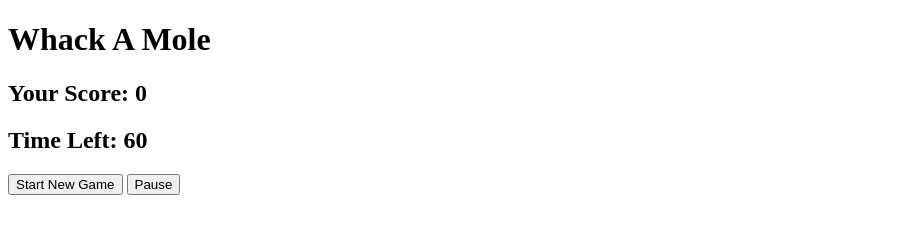
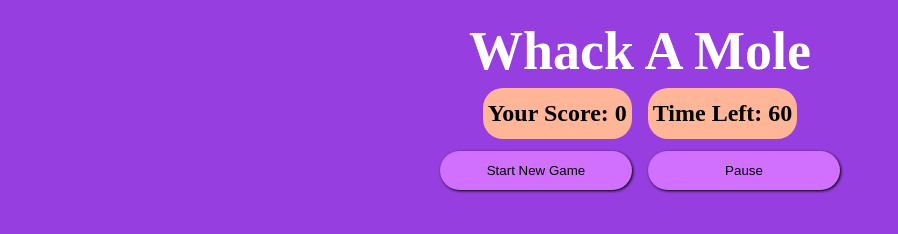
Before and after one commit to Sushil919/Whack_A_Mole_Game, a plain HTML site: page index.html in a window 1280 px wide. Shown: the whole page, without its empty margins (0-898 px from the left). Drawn offline with Linux system fonts and the light colour scheme.

Commit message:
intro interface done

```diff
--- a/index.html
+++ b/index.html
@@ -4,6 +4,7 @@
     <meta charset="UTF-8">
     <meta name="viewport" content="width=device-width, initial-scale=1.0">
     <title>Whack A Mole</title>
+    <link rel="stylesheet" href="style.css">
 </head>
 <body>
     <div class="container">
@@ -13,10 +14,27 @@
                 <h2 id="score">Your Score: 0</h2>
                 <h2 id="timeleft">Time Left: 60</h2>
             </div>
+            <div>
+                <button id="startNewGame">Start New Game</button>
+                <button id="pauseGame">Pause</button>
+            </div>
+        </div>
 
-            <button id="startNewGame">Start New Game</button>
-            <button id="pauseGame">Pause</button>
+        <div class="grid">
+            <div class="square" id="1"></div>
+            <div class="square" id="2"></div>
+            <div class="square" id="3"></div>
+            <div class="square" id="4"></div>
+            <div class="square" id="5"></div>
+            <div class="square" id="6"></div>
+            <div class="square" id="7"></div>
+            <div class="square" id="8"></div>
+            <div class="square" id="9"></div>
         </div>
     </div>
+
+
+
+    <script src="script.js"></script>
 </body>
 </html>
--- a/style.css
+++ b/style.css
@@ -0,0 +1,50 @@
+*{
+    margin: 0;
+    padding: 0;
+    box-sizing: border-box;
+}
+
+.container{
+    height: 100vh;
+    width: 100vw;
+    display: flex;
+    flex-direction: column;
+    align-items: center;
+    background-color: rgb(151, 62, 224);
+}
+
+.main{
+    display: flex;
+    flex-direction: column;
+    align-items: center;
+    justify-content: center;
+    text-align: center;
+    margin: 20px auto;
+}
+
+.main h1{
+    font-size: 54px;
+    color: white;
+}
+
+.main h2{
+    display: inline-block;
+    background: rgb(255, 181, 151);
+    border-radius: 20px;
+    margin: 6px;
+    padding: 12px 5px;
+}
+
+button{
+    margin: 6px;
+    width: 12rem;
+    padding: 12px 5px;
+    border-radius: 20px;
+    border: none;
+    background-color: rgb(209,111,255);
+    box-shadow: 1px 1px 3px black;
+}
+
+button:hover{
+    cursor: pointer;
+}
```
